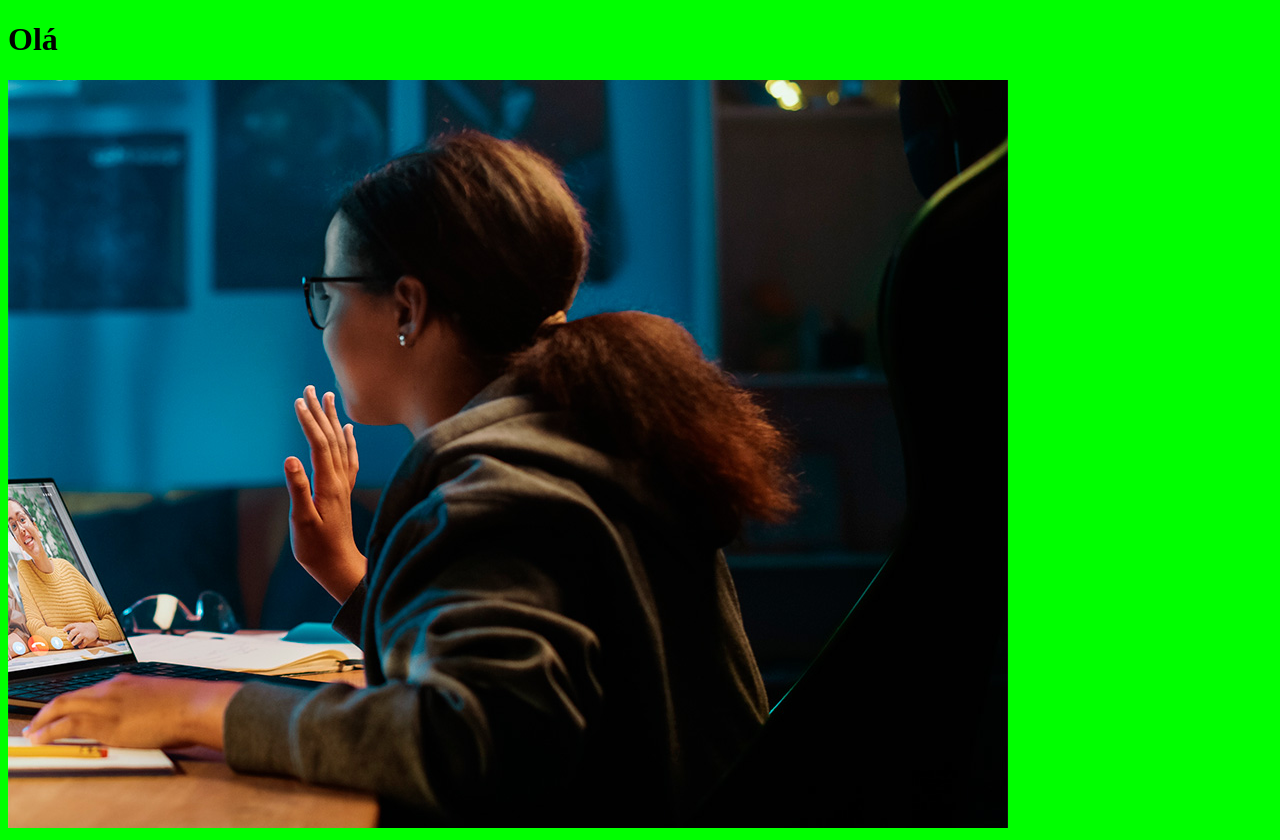
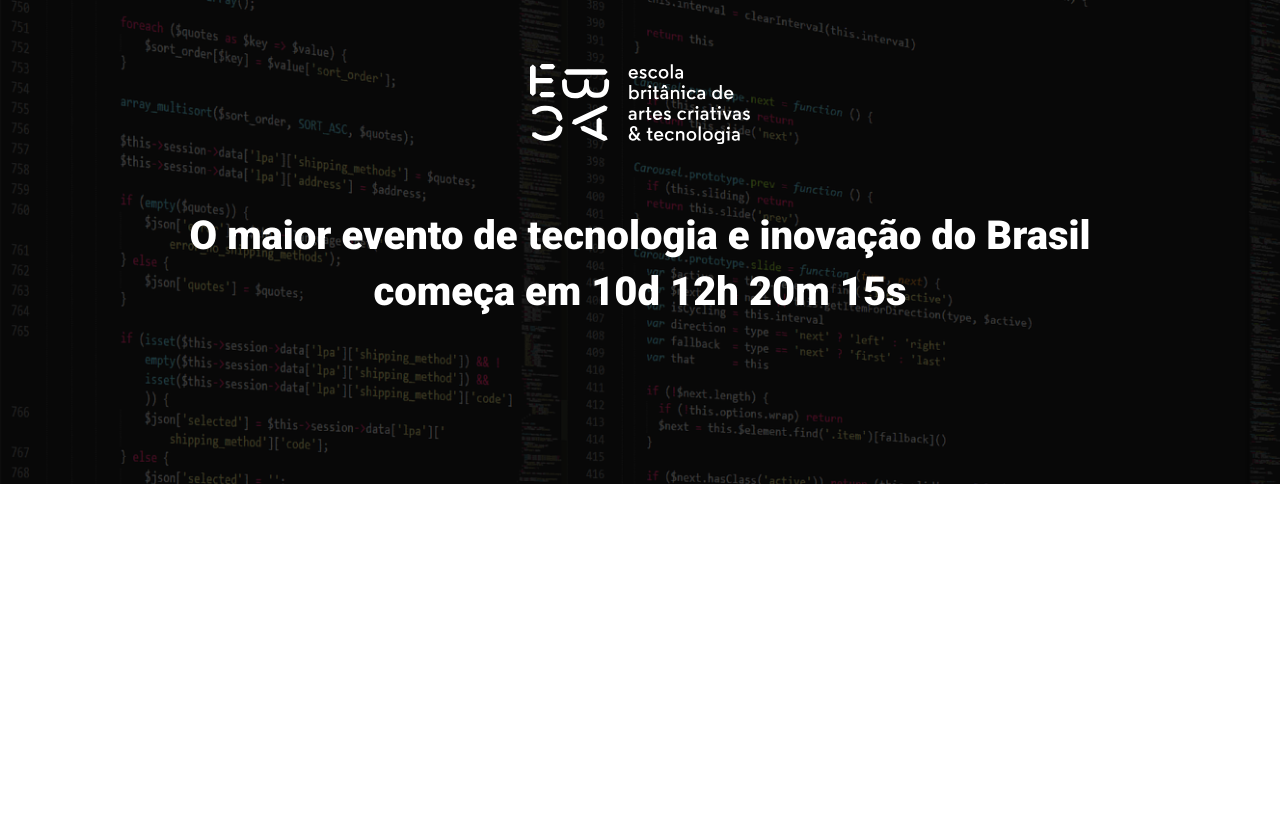
Before and after one commit to ClaudioFerreir/EBAC_talks, a website built with Parcel: page src/index.html in a window 1280 px wide. After the commit the page ends 800 px from the top, so only its background shows below. Built offline with nearby package versions, Linux system fonts and the light colour scheme.

Commit message:
criando o hero

```diff
--- a/src/index.html
+++ b/src/index.html
@@ -3,12 +3,24 @@
 <head>
   <meta charset="UTF-8">
   <meta name="viewport" content="width=device-width, initial-scale=1.0">
-  <title>EBAC Tasks</title>
+  <title>EBAC Tech Tasks</title>
+  <!--Google Fonts-->
+  <link rel="preconnect" href="https://fonts.googleapis.com">
+  <link rel="preconnect" href="https://fonts.gstatic.com" crossorigin>
+  <link href="https://fonts.googleapis.com/css2?family=Lobster&family=Roboto:wght@400;700;900&display=swap" rel="stylesheet">
+  <!--Custom CSS-->
   <link rel="stylesheet" href="styles/main.scss">
+  <!--Custom JS-->
   <script src="scripts/main.js" defer></script>
 </head>
 <body>
-  <h1>Olá</h1>
-  <img src="./images/backend.png" alt="">
+  <header class="hero">
+    <div class="container">
+      <img class="hero__logo" src="./images/ebac_logo.svg" alt="EBAC">
+      <p class="hero__text">
+        O maior evento de tecnologia e inovação do Brasil começa em 10d 12h 20m 15s
+      </p>
+    </div>
+  </header>
 </body>
 </html>
--- /dev/null
+++ b/src/styles/_hero.scss
@@ -0,0 +1,51 @@
+.hero {
+  padding-top: 64px;
+  padding-bottom: 100px;
+  background-image: url(../images/fundo.png);
+  background-repeat: no-repeat;
+  background-size: cover;
+  position: relative;
+
+  .container {
+    position:relative;
+  }
+
+  &::before {
+    position: absolute;
+    top: 0;
+    left: 0;
+    width: 100%;
+    height: 100%;
+    background-color: #000;
+    content: '';
+    opacity: .7;
+  }
+
+  &__text {
+    margin-top: 64px;
+    margin-bottom: 64px;
+    font-size: 40px;
+    line-height: 56px;
+    font-weight: 800;
+    text-align: center;
+  }
+
+  &__logo {
+    margin: 0 auto;
+    height: 80px;
+    display: block;
+  }
+
+  @media (max-width: 640px) {
+    padding: 40px 0;
+    &__logo {
+      height: 40px;
+    }
+
+    &__text {
+      font-size: 22px;
+      line-height: 24px;
+      margin: 24px 0;
+    }
+  }
+}
--- a/src/styles/main.scss
+++ b/src/styles/main.scss
@@ -1,3 +1,23 @@
-body {
-  background-color: rgb(0, 255, 0);
+@use 'hero';
+
+* {
+  margin: 0;
+  padding: 0;
+  box-sizing: border-box;
+  font-family: Roboto, sans-serif;
+  color: #fff;
 }
+
+.container {
+  max-width: 960px;
+  width: 100%;
+  margin: 0 auto;
+
+  @media (max-width: 640px) {
+    max-width: 80px;
+  }
+
+  @media (max-width: 1024px) {
+    max-width: 90%;
+  }
+}
```
